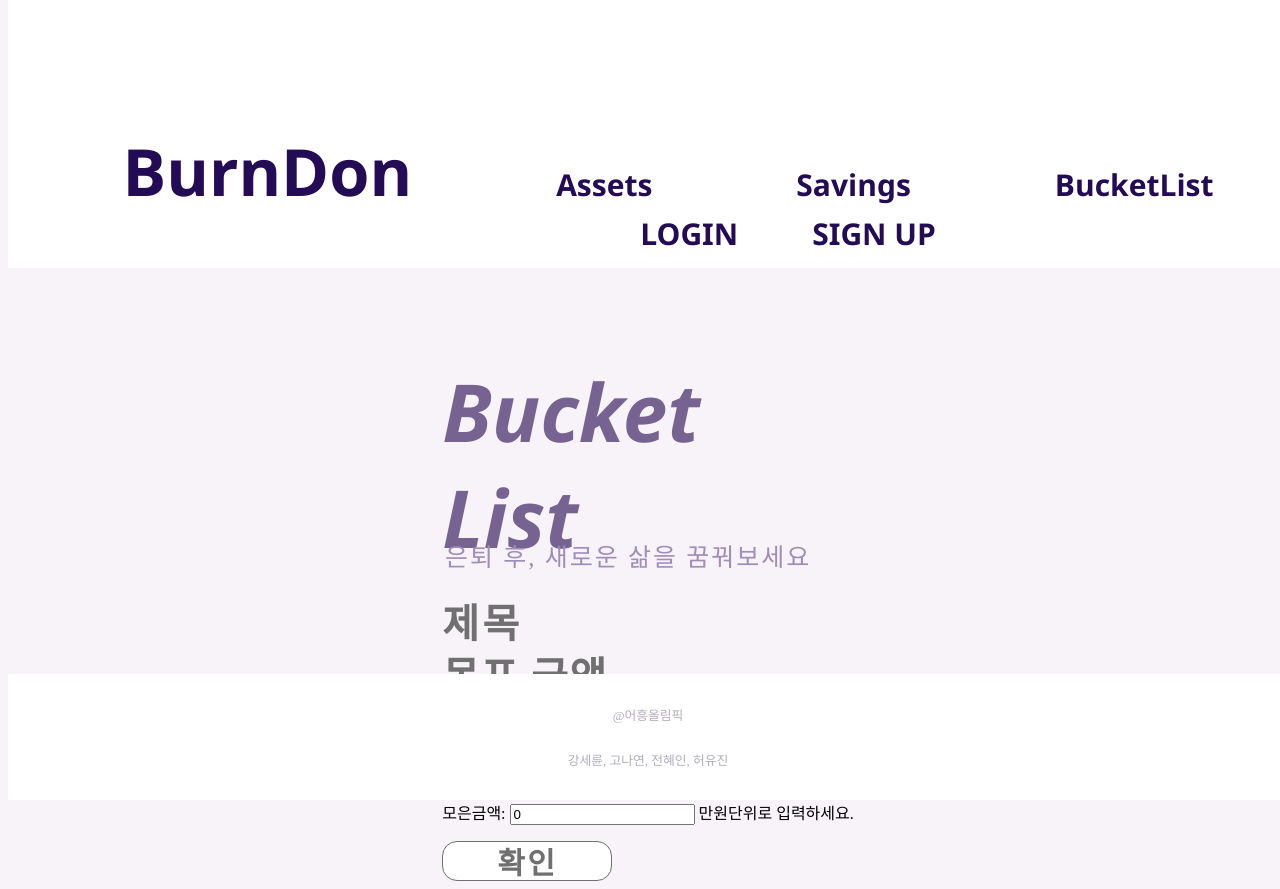
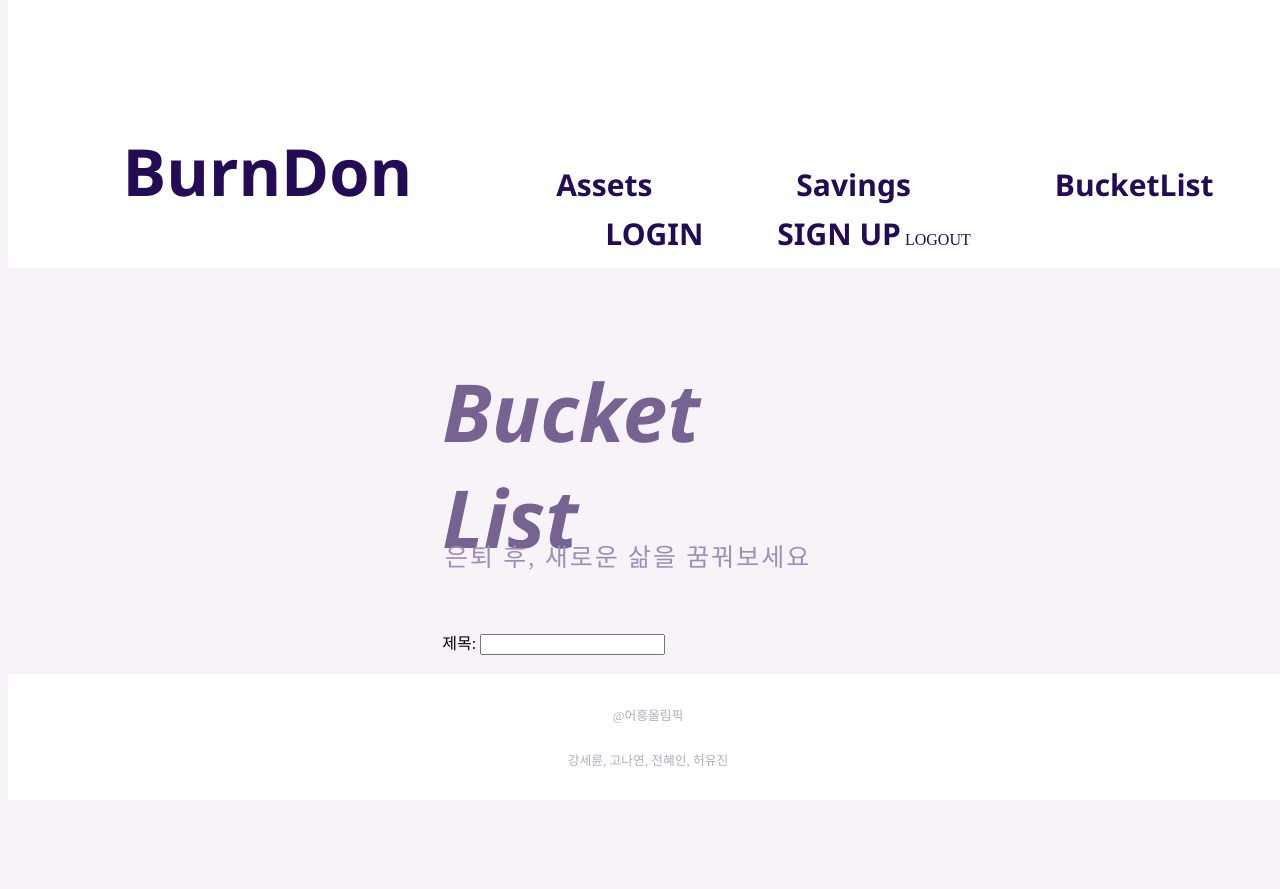
Before and after one commit to kangsr/BurnDonProject, a Django app: page /bucket_list/new/ in a window 1280 px wide. After the commit the page ends 800 px from the top, so only its background shows below. Run offline with Django 3.2, Linux system fonts and the light colour scheme; some web fonts are replaced.

Commit message:
main page complete!

```diff
--- a/base/templates/base.html
+++ b/base/templates/base.html
@@ -18,11 +18,12 @@
     <nav id="navbar">
         <ul>
             <li id="a"><a href="{% url 'home' %}">BurnDon</a></li>
-            <li id="b"><a href="{% url 'service1' %}">Assets</a></li>
-            <li id="c"><a href="">Savings</a></li>
+            <li id="b"><a href="{% url 'page2' %}">Assets</a></li>
+            <li id="c"><a href="{% url 'page3' %}">Savings</a></li>
             <li id="d"><a href="{% url 'list' %}">BucketList</a></li>
             <li id="e"><a href="{% url 'login' %}">LOGIN</a></li>
-            <li id="f">SIGN UP</li>
+            <li id="f"><a href="">SIGN UP</a></li>
+            <li id=""><a href="{% url 'logout' %}">LOGOUT</a></li>
         </ul>
     </nav>
 
--- a/bucket_list/static/bucket_list/css/new.css
+++ b/bucket_list/static/bucket_list/css/new.css
@@ -55,7 +55,7 @@
 
 .submitbtn{
     top: 801px;
-    left: 770px;
+    left: 50%;
     width: 170px;
     height: 65px;
     background: var(--unnamed-color-ffffff) 0% 0% no-repeat padding-box;
--- a/bucket_list/templates/list.html
+++ b/bucket_list/templates/list.html
@@ -11,7 +11,7 @@
     <link rel="stylesheet" href="{% block link %} {% endblock %}">
 </head>
 <!-- <a href="{% url 'home' %}">home 으로 돌아가기</a> -->
-
+<body>
   {% block content %}
     <p class="head">Bucket List</p>
     <p class="head2">은퇴 후, 새로운 삶을 꿈꿔보세요</p>
--- a/bucket_list/templates/new.html
+++ b/bucket_list/templates/new.html
@@ -20,10 +20,10 @@
 
 <div class="mainbox">
     <form method="POST" enctype="multipart/form-data">
-        <label class = "name">제목</label>
+
         {%csrf_token%}
         <br>
-        <label class="money">목표 금액</label>
+
         {{post_form.as_p}}
         <button class="submitbtn" type="submit">확인</button>
     </form>
```
Also changed, not shown: db.sqlite3 (deleted). Lines whose indentation alone changed are shown as unchanged.
